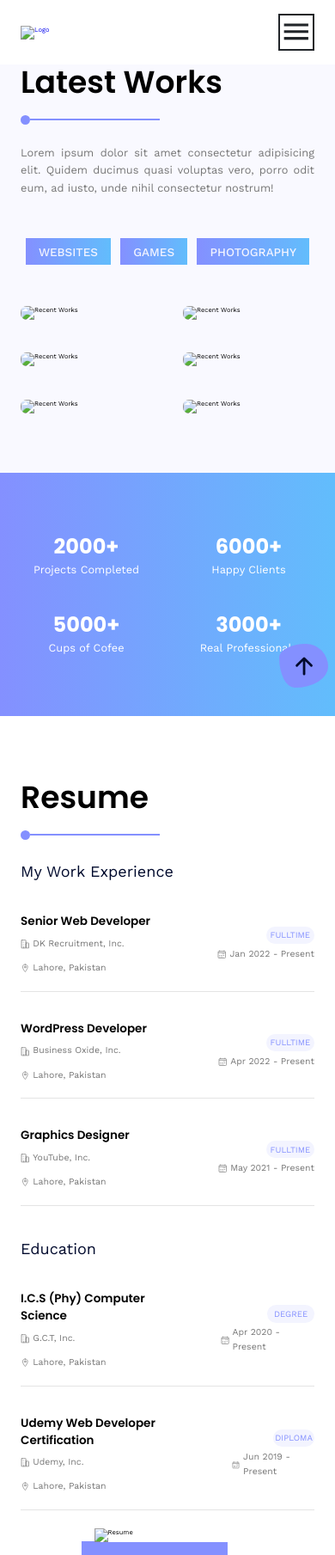
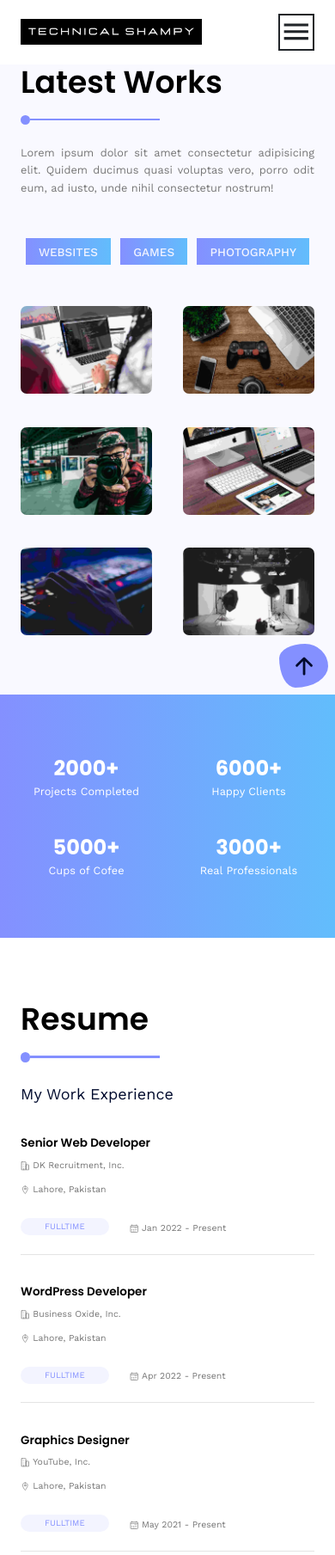
Before and after one commit to tech-shamp/tech-shamp, a plain HTML site: page portfolio.html in a window 390 px wide. Shown: the top 1809 px of the page at 86% size. Drawn offline with nearby package versions, Linux system fonts and the light colour scheme.

Commit message:
RESPONSIVE

```diff
--- a/css/style.css
+++ b/css/style.css
@@ -1062,4 +1062,40 @@ li {
   .section-services .grid-three-column {
     grid-template-columns: 1fr;
   }
+  .resume-data-subsection {
+    display: grid;
+    grid-template-columns: 1fr;
+    gap: 3.2rem;
+  }
+  .resume-data-right {
+    flex-direction: row;
+    align-items: center;
+    justify-content: flex-start;
+    gap: 3.2rem;
+  }
+  .resume-data-subsection .resume-data-left .grid-two-column {
+    grid-template-columns: 1fr;
+  }
+  .resume-data-right .resume-data-button,
+  .resume-data-bottom-subsection .resume-data-button {
+    min-width: 30%;
+  }
+
+  .section-freelancing h2 {
+    font-size: 3.2rem;
+  }
+  .section-contact-main {
+    padding: 0 3.2rem;
+  }
+  .section-contact-main .grid-two-column {
+    grid-template-columns: 1fr;
+  }
+  .section-contact-main input[type="submit"] {
+    max-width: 40%;
+  }
+
+  .section-footer .f-about,
+  .section-footer .f-address {
+    grid-column: 1/-1;
+  }
 }
--- a/js/portfolio.js
+++ b/js/portfolio.js
@@ -118,3 +118,27 @@ function scrollFunction() {
     document.querySelector(".header").style.boxShadow = "";
   }
 }
+
+/* =======================================
+        LAZY LOADING IMAGES
+   ======================================= */
+const imageElement = document.querySelectorAll("img[data-src]");
+
+const lazyLoad = (entries) => {
+  entries.forEach((entry) => {
+    if (!entry.isIntersecting) return;
+    entry.target.src = entry.target.dataset.src;
+  });
+  // console.log(entries);
+};
+
+const lazyLoadObserver = new IntersectionObserver(lazyLoad, {
+  root: null,
+  threshold: 0.7,
+});
+
+imageElement.forEach((image) => {
+  lazyLoadObserver.observe(image);
+});
+
+// CHANGE IT ON OTHER PAGES
--- a/portfolio.html
+++ b/portfolio.html
@@ -46,7 +46,7 @@
     <!-- NAVBAR SECTION -->
     <header class="header">
       <a href="#">
-        <img data-src="./img/logo.png" alt="Logo" class="logo" />
+        <img src="./img/logo.png" alt="Logo" class="logo" />
       </a>
 
       <nav class="navbar">
@@ -93,37 +93,61 @@
       </div>
       <div class="container grid grid-three-column portfolio-images">
         <div class="img-overlay p-btn--1">
-          <img data-src="./img/wd-1.jpg" alt="Recent Works" />
+          <img
+            src="./img/wd-1.jpg"
+            data-src="img/lazy/wd-1.jpg"
+            alt="Recent Works"
+          />
           <div class="overlay">
             <a href="#" target="_blank" class="common-heading">Project 1</a>
           </div>
         </div>
         <div class="img-overlay p-btn--2">
-          <img data-src="./img/gm-1.jpg" alt="Recent Works" />
+          <img
+            src="./img/gm-1.jpg"
+            data-src="img/lazy/gm-1.jpg"
+            alt="Recent Works"
+          />
           <div class="overlay">
             <a href="#" target="_blank" class="common-heading">Project 2</a>
           </div>
         </div>
         <div class="img-overlay p-btn--3">
-          <img data-src="./img/ph-5.jpg" alt="Recent Works" />
+          <img
+            src="./img/ph-5.jpg"
+            data-src="img/lazy/ph-5.jpg"
+            alt="Recent Works"
+          />
           <div class="overlay">
             <a href="#" target="_blank" class="common-heading">Project 3</a>
           </div>
         </div>
         <div class="img-overlay p-btn--1">
-          <img data-src="./img/wd-3.jpg" alt="Recent Works" />
+          <img
+            src="./img/wd-3.jpg"
+            data-src="img/lazy/wd-3.jpg"
+            alt="Recent Works"
+          />
           <div class="overlay">
             <a href="#" target="_blank" class="common-heading">Project 4</a>
           </div>
         </div>
         <div class="img-overlay p-btn--2">
-          <img data-src="./img/gm-2.jpg" alt="Recent Works" />
+          <img
+            src="./img/gm-2.jpg"
+            data-src="img/lazy/gm-2.jpg"
+            alt="Recent Works"
+          />
           <div class="overlay">
             <a href="#" target="_blank" class="common-heading">Project 5</a>
           </div>
         </div>
         <div class="img-overlay p-btn--3">
-          <img data-src="./img/ph-1.jpg" alt="Recent Works" />
+          <img
+            src="./img/ph-1.jpg"
+            data-src="img/lazy/ph-1.jpg"
+            alt="Recent Works"
+          />
           <div class="overlay">
             <a href="#" target="_blank" class="common-heading">Project 6</a>
           </div>
@@ -157,7 +181,11 @@
     <section class="section section-resume">
       <div class="container grid grid-two-column">
         <div class="resume-image">
-          <img data-src="img/bio-image.jpg" alt="Resume" />
+          <img
+            src="img/bio-image.jpg"
+            data-src="img/lazy/bio-image.jpg"
+            alt="Resume"
+          />
         </div>
         <div class="resume-data">
           <h2 class="common-heading">Resume</h2>
```
Also changed, not shown: about.html (+1 -1 lines), index.html (+3 -6 lines), js/app.js (+39 -1 lines), service.html (+1 -1 lines).
